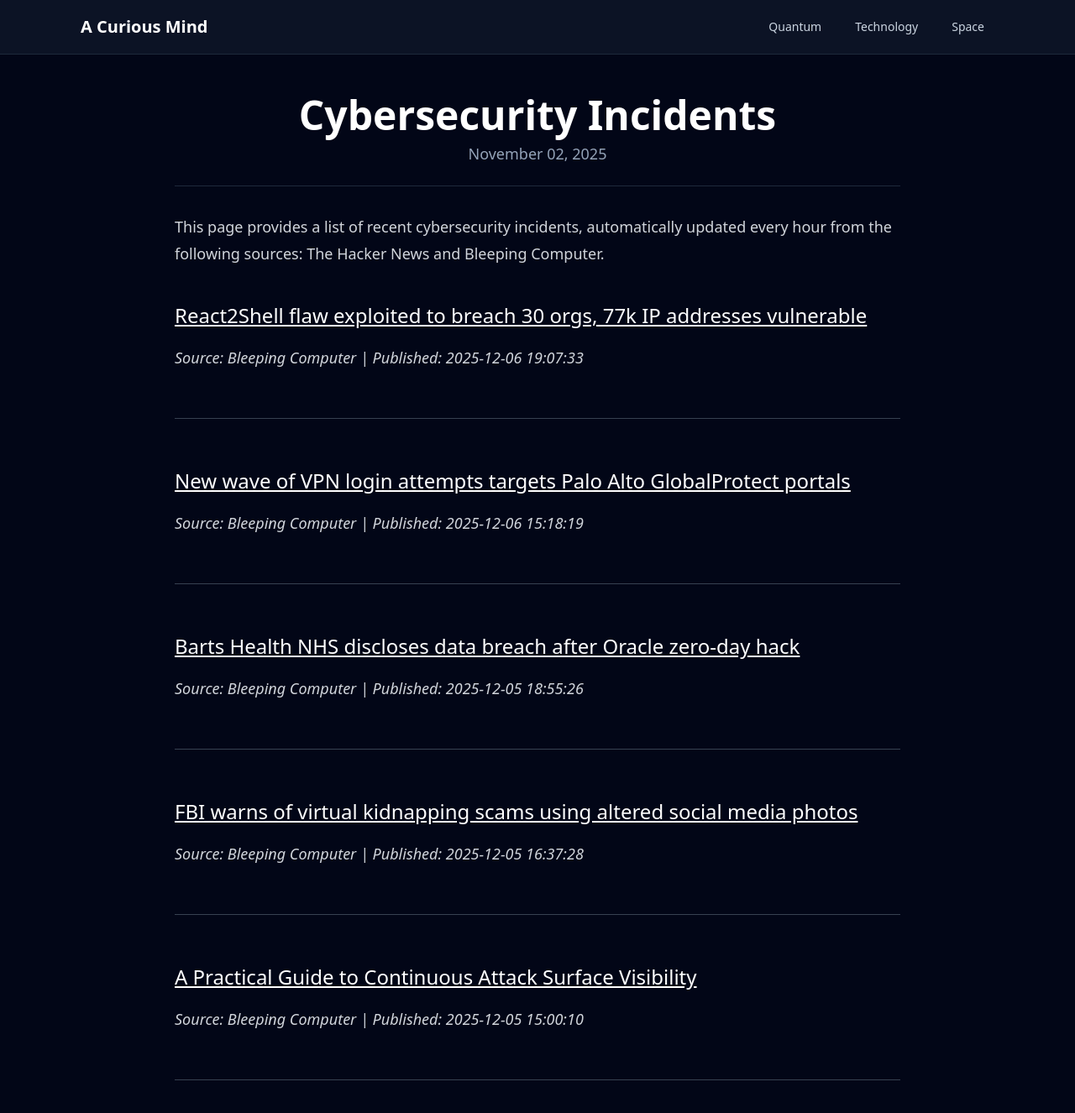
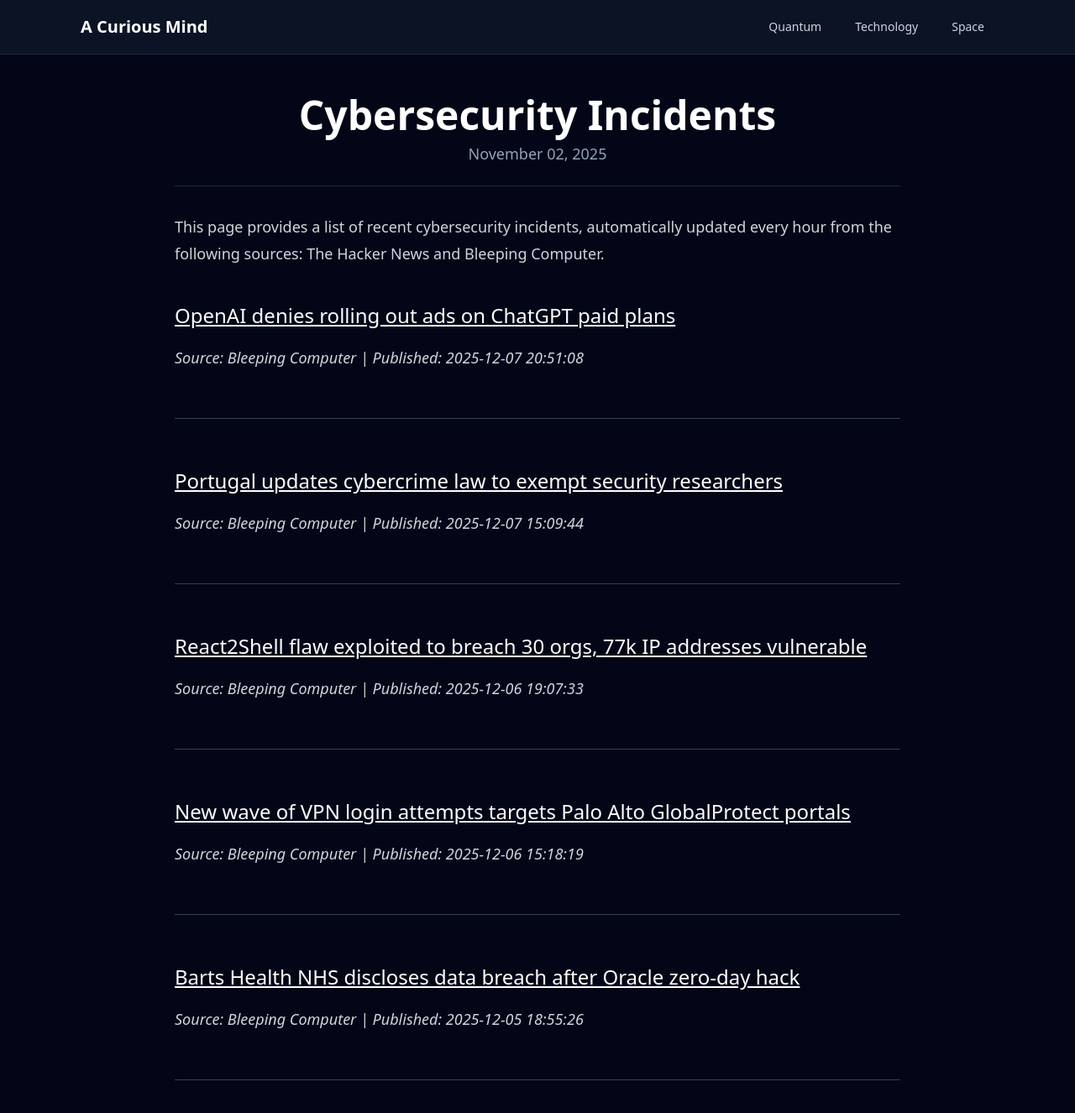
Before and after one commit to onehl7/onehl7.github.io, a Jekyll site: the page built from _posts/2025-11-02-cybersecurity-incidents.md, in a window 1280 px wide and 1400 px high. Shown: the top 1326 px of the window at 84% size. Built offline with Jekyll 4.4.1, drawn with Linux system fonts in a browser that asks for light colours; nearby versions of some CDN libraries.

Commit message:
Update news data

```diff
--- a/_data/news.json
+++ b/_data/news.json
@@ -1,4 +1,16 @@
 [
+  {
+    "source": "Bleeping Computer",
+    "title": "OpenAI denies rolling out ads on ChatGPT paid plans",
+    "link": "https://www.bleepingcomputer.com/news/artificial-intelligence/openai-denies-rolling-out-ads-on-chatgpt-paid-plans/",
+    "published": "2025-12-07 20:51:08"
+  },
+  {
+    "source": "Bleeping Computer",
+    "title": "Portugal updates cybercrime law to exempt security researchers",
+    "link": "https://www.bleepingcomputer.com/news/security/portugal-updates-cybercrime-law-to-exempt-security-researchers/",
+    "published": "2025-12-07 15:09:44"
+  },
   {
     "source": "Bleeping Computer",
     "title": "React2Shell flaw exploited to breach 30 orgs, 77k IP addresses vulnerable",
@@ -16,17 +28,5 @@
     "title": "Barts Health NHS discloses data breach after Oracle zero-day hack",
     "link": "https://www.bleepingcomputer.com/news/security/barts-health-nhs-discloses-data-breach-after-oracle-zero-day-hack/",
     "published": "2025-12-05 18:55:26"
-  },
-  {
-    "source": "Bleeping Computer",
-    "title": "FBI warns of virtual kidnapping scams using altered social media photos",
-    "link": "https://www.bleepingcomputer.com/news/security/fbi-warns-of-virtual-kidnapping-ransom-scams-using-altered-social-media-photos/",
-    "published": "2025-12-05 16:37:28"
-  },
-  {
-    "source": "Bleeping Computer",
-    "title": "A Practical Guide to Continuous Attack Surface Visibility",
-    "link": "https://www.bleepingcomputer.com/news/security/a-practical-guide-to-continuous-attack-surface-visibility/",
-    "published": "2025-12-05 15:00:10"
   }
 ]
```
